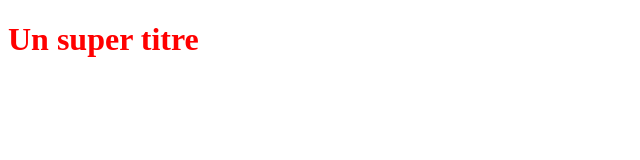
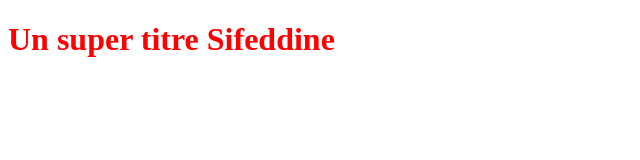
Before and after one commit to Sifouu/test_git_1, a plain HTML site: page index.html in a window 1280 px wide. Shown: the whole page, without its empty margins (0-640 px from the left). Drawn offline with Linux system fonts and the light colour scheme.

Commit message:
modification du titre

```diff
--- a/index.html
+++ b/index.html
@@ -5,6 +5,6 @@
    <link rel="stylesheet" type="text/css" href="styles.css">
 </head>
 <body>
-   <h1>Un super titre</h1>
+   <h1>Un super titre Sifeddine</h1>
 </body>
 </html>
```
